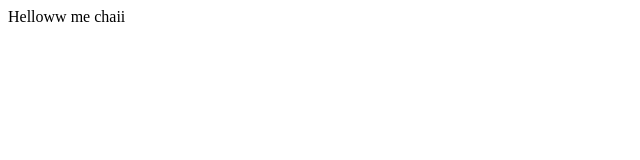
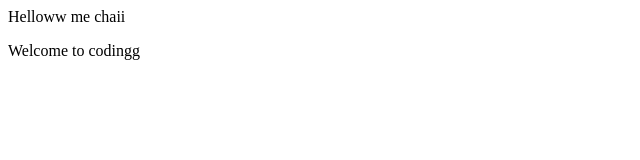
Before and after one commit to chaitra-17-droid/localrepo, a plain HTML site: page index.html in a window 1280 px wide. Shown: the whole page, without its empty margins (0-640 px from the left). Drawn offline with Linux system fonts and the light colour scheme.

Commit message:
add new feature

```diff
--- a/index.html
+++ b/index.html
@@ -1 +1,2 @@
 <p> Helloww me chaii </p>
+<p>Welcome to codingg </p>
```
